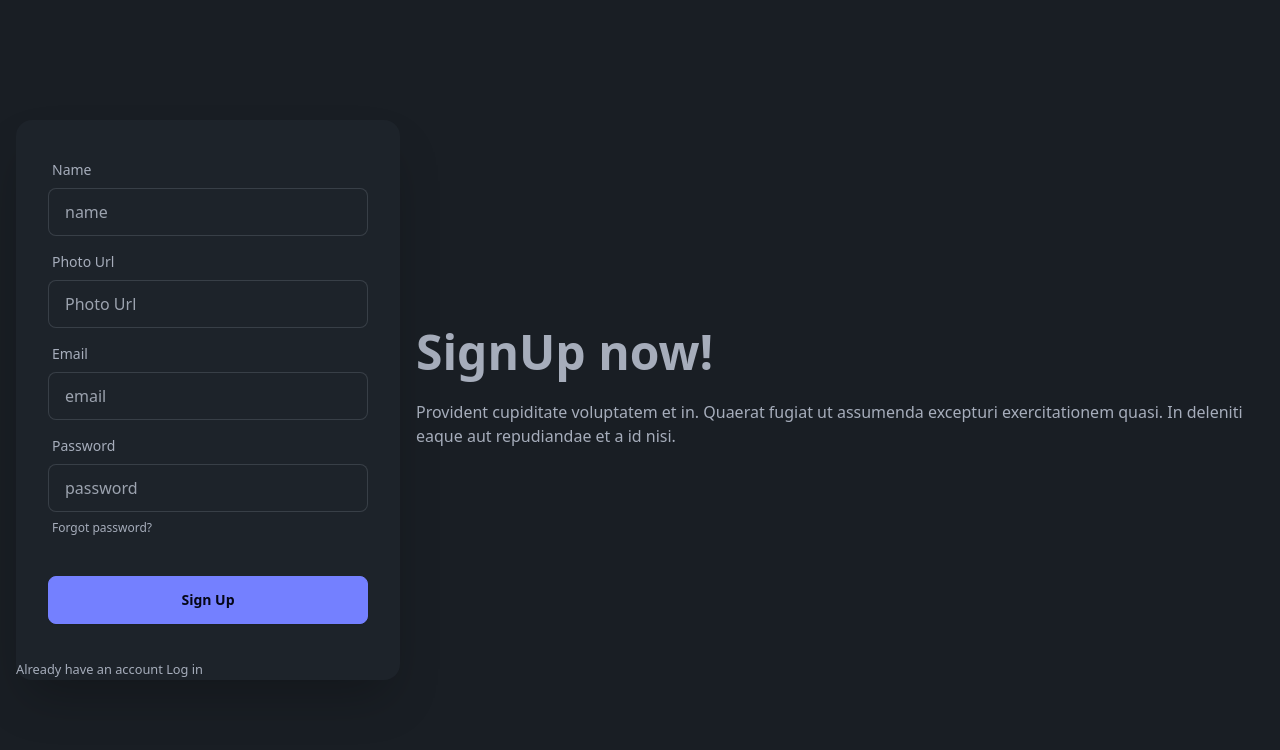
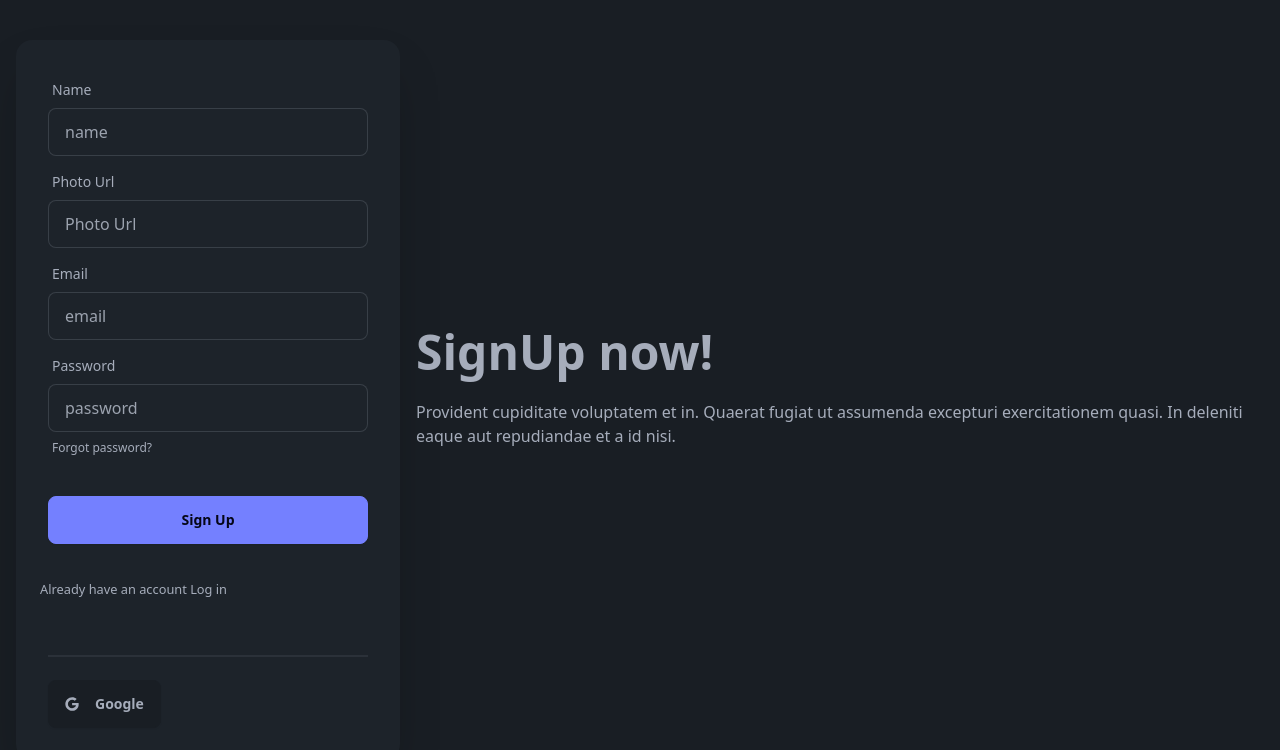
Before and after one commit to iatoha/Bistro-full-stack, a React (Vite) app: page /signup in a window 1280 px wide. Shown: the top 750 px of the page. Built offline with nearby package versions, Linux system fonts and the light colour scheme; no server answers.

Commit message:
login option

```diff
--- a/src/Pages/LogIn/Login.jsx
+++ b/src/Pages/LogIn/Login.jsx
@@ -8,6 +8,7 @@ import { AuthContext } from "../../providers/AuthProviders";
 import { Link, useLocation, useNavigate } from "react-router-dom";
 import { Helmet } from "react-helmet-async";
 import Swal from 'sweetalert2'
+import SocialLogin from "../../components/SocialLogin/SocialLogin";
 
 const Login = () => {
   const [disabled, setDisabled] = useState(true);
@@ -131,13 +132,15 @@ const Login = () => {
                 />
               </div>
             </form>
-            <p>
+            <p className="px-6">
               <small>
                 New here? <Link to="/signup">Create an account</Link>
               </small>
             </p>
+            <SocialLogin> </SocialLogin>
           </div>
         </div>
+
       </div>
     </>
   );
--- a/src/Pages/SignUp/SignUp.jsx
+++ b/src/Pages/SignUp/SignUp.jsx
@@ -3,39 +3,50 @@ import { Helmet } from "react-helmet-async";
 import { useForm } from "react-hook-form";
 import { AuthContext } from "../../providers/AuthProviders";
 import { Link, useNavigate } from "react-router-dom";
-import Swal from 'sweetalert2'
+import Swal from "sweetalert2";
+import useAxiosPublic from "../../hooks/useAxiosPublic";
+import SocialLogin from "../../components/SocialLogin/SocialLogin";
 
 const SignUp = () => {
+  const axiosPublic = useAxiosPublic();
   const {
     register,
     handleSubmit,
     reset,
     formState: { errors },
   } = useForm();
-  const {createUser, updateUserProfile} = useContext(AuthContext);
+  const { createUser, updateUserProfile } = useContext(AuthContext);
   const navigate = useNavigate();
 
   const onSubmit = (data) => {
-    console.log(data);
-    createUser(data.email, data.password )
-    .then(result => {
+    createUser(data.email, data.password).then((result) => {
       const loggedUser = result.user;
       console.log(loggedUser);
       updateUserProfile(data.name, data.photoURL)
         .then(() => {
-        console.log('user profile info updated');
+          // create user entry in the database
+          const userInfo = {
+            name: data.name,
+            email: data.email,
+          };
+          axiosPublic.post("/users", userInfo)
+          .then(res => {
+            if (res.data.insertedId) {
+              console.log('user added the database');
               reset();
               Swal.fire({
                 position: "top-end",
                 icon: "success",
                 title: "user created successfully",
                 showConfirmButton: false,
-          timer: 1500
+                timer: 1500,
               });
-        navigate('/');
+              navigate("/");
+            }
+          });
         })
-      .catch(error => console.log(error))
-    })
+        .catch((error) => console.log(error));
+    });
   };
 
   return (
@@ -146,7 +157,12 @@ const SignUp = () => {
                 />
               </div>
             </form>
-            <p><small>Already have an account <Link to="/login">Log in</Link> </small></p>
+            <p className="px-6">
+              <small>
+                Already have an account <Link to="/login">Log in</Link>
+              </small>
+            </p>
+            <SocialLogin></SocialLogin>
           </div>
         </div>
       </div>
--- a/src/Routes/Routes.jsx
+++ b/src/Routes/Routes.jsx
@@ -43,7 +43,7 @@ export const router = createBrowserRouter([
   },
   {
     path:"/dashboard",
-    element: <Dashboard></Dashboard>,
+    element: <PrivateRoute><Dashboard></Dashboard></PrivateRoute>,
     children:[
       {
         path:"cart",
--- /dev/null
+++ b/src/components/SocialLogin/SocialLogin.jsx
@@ -0,0 +1,41 @@
+import { FaGoogle } from "react-icons/fa";
+import useAuth  from"../../hooks/useAuth"
+import useAxiosPublic from "../../hooks/useAxiosPublic";
+import { useNavigate } from "react-router-dom";
+
+const SocialLogin = () => {
+
+  const { googleSignIn } =  useAuth();
+  const axiosPublic = useAxiosPublic();
+  const navigate = useNavigate();
+
+  const handleGoogleSignIn = () => {
+          googleSignIn()
+          .then(result => {
+            console.log(result.user);
+            const userInfo = {
+              email: result.user?.email,
+              name: result.user?.displayName
+            }
+            axiosPublic.post('/users', userInfo)
+            .then(res => {
+              console.log(res.data);
+              navigate('/');
+            })
+          })
+  }
+
+  return (
+    <div className="p-8">
+          <div className="divider"></div>
+      <div>
+        <button onClick={handleGoogleSignIn} className="btn">
+          <FaGoogle className="mr-2"></FaGoogle>
+          Google
+        </button>
+      </div>
+    </div>
+  );
+};
+
+export default SocialLogin;
--- /dev/null
+++ b/src/hooks/useAxiosPublic.jsx
@@ -0,0 +1,11 @@
+import axios from "axios";
+
+const axiosPublic = axios.create( {
+    baseURL: 'http://localhost:5000'
+} )
+
+const useAxiosPublic = () => {
+    return axiosPublic;
+};
+
+export default useAxiosPublic;
--- a/src/providers/AuthProviders.jsx
+++ b/src/providers/AuthProviders.jsx
@@ -1,5 +1,6 @@
 import { createContext, useEffect, useState } from "react";
-import { createUserWithEmailAndPassword, getAuth,onAuthStateChanged, signInWithEmailAndPassword, signOut, updateProfile } from "firebase/auth";
+import { createUserWithEmailAndPassword, getAuth,onAuthStateChanged, signInWithEmailAndPassword, signInWithPopup, signOut, updateProfile,   GoogleAuthProvider,
+ } from "firebase/auth";
 import { app } from "../firebase/firebase.config";
 
 
@@ -9,6 +10,7 @@ const auth = getAuth(app);
 const AuthProviders = ({children}) => {
     const [user, setUser] = useState(null);
     const [loading, setLoading] = useState(true);
+    const googleProvider = new GoogleAuthProvider();
 
     const createUser = (email, password) =>{
         setLoading(true);
@@ -18,6 +20,11 @@ const AuthProviders = ({children}) => {
     const signIn = (email, password) => {
         setLoading(true);
         return signInWithEmailAndPassword(auth, email, password);
+    }
+
+    const googleSignIn = () => {
+        setLoading(true);
+        return signInWithPopup(auth, googleProvider);
     }
 
     const logOut = () => {
@@ -47,6 +54,7 @@ const AuthProviders = ({children}) => {
         loading,
         createUser,
         signIn,
+        googleSignIn,
         logOut,
         updateUserProfile
     }
```
Lines whose indentation alone changed are shown as unchanged.
